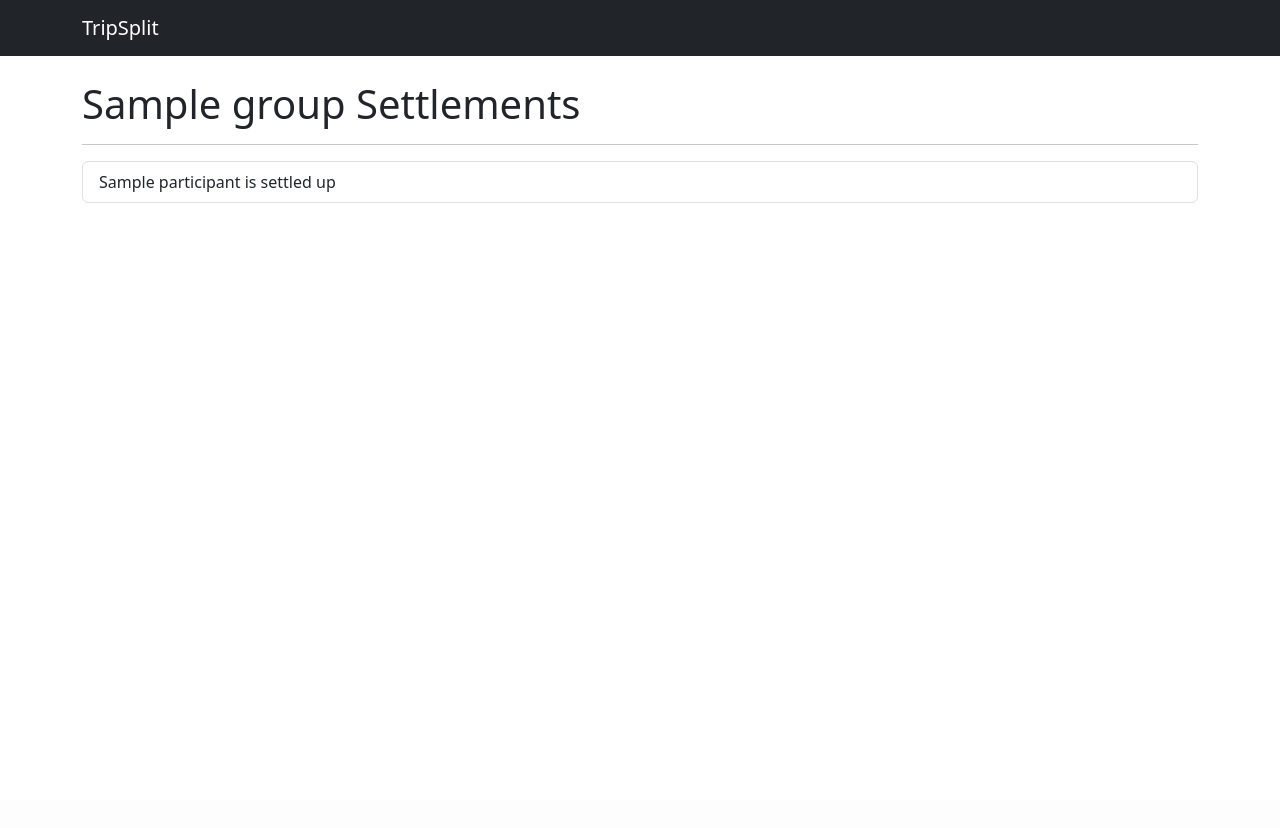
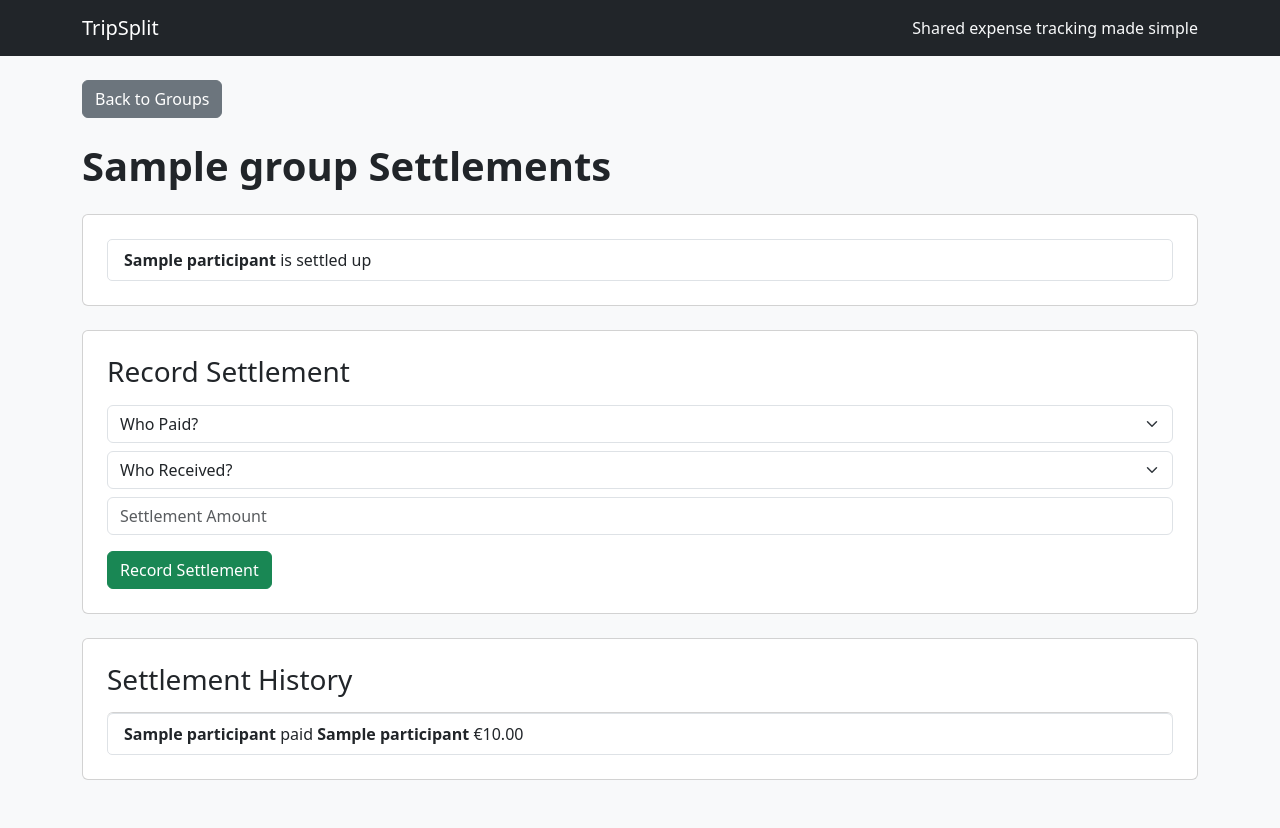
Before and after one commit to dakoalesia1-boop/TripSplit-app, a Flask app: page /group/1/settlements in a window 1280 px wide. Before the commit the page ends 203 px from the top, so only its background shows below. Run offline with Flask 3, Linux system fonts and the light colour scheme; tables that the repository leaves empty hold one stand-in row (values such as "Sample post").

Commit message:
Add settlement recording workflow and improve interface design

```diff
--- a/app/routes/main_routes.py
+++ b/app/routes/main_routes.py
@@ -1,6 +1,7 @@
+from click import group
 from flask import Blueprint, render_template, request, redirect, url_for
 from app import db
-from app.models.models import Group, Participant, Expense, ExpenseShare
+from app.models.models import Group, Participant, Expense, ExpenseShare, Settlement
 from app.services.settlement_service import calculate_balances
 
 main = Blueprint("main", __name__)
@@ -83,11 +84,31 @@ def settlements(group_id):
     expenses = Expense.query.filter_by(group_id=group.id).all()
     balances = calculate_balances(expenses)
     participant_lookup = {participant.id: participant.name for participant in participants}
-
+    settlement_history = Settlement.query.filter_by(
+        group_id=group.id
+    ).all()
 
     return render_template(
         "settlements.html",
         group=group,
         balances=balances,
-        participant_lookup=participant_lookup
+        participant_lookup=participant_lookup,
+        settlement_history=settlement_history
     )
+
+@main.route("/group/<int:group_id>/settle-payment", methods=["POST"])
+def settle_payment(group_id):
+    payer_id = request.form.get("payer_id")
+    receiver_id = request.form.get("receiver_id")
+    amount = request.form.get("amount")
+
+    if payer_id and receiver_id and amount:
+        settlement = Settlement(
+            payer_id=int(payer_id),
+            receiver_id=int(receiver_id),
+            amount=float(amount),
+            group_id=group_id
+        )
+        db.session.add(settlement)
+        db.session.commit()
+    return redirect(url_for("main.settlements", group_id=group_id))
--- a/app/templates/base.html
+++ b/app/templates/base.html
@@ -10,13 +10,20 @@
         rel="stylesheet"
     >
 </head>
-<body>
+
+<body class="bg-light">
+
 <nav class="navbar navbar-dark bg-dark mb-4">
     <div class="container">
+
         <a class="navbar-brand" href="/">TripSplit</a>
+
+        <span class="navbar-text text-light">
+            Shared expense tracking made simple
+        </span>
     </div>
 </nav>
-<div class="container">
+<div class="container mb-5">
     {% block content %}{% endblock %}
 </div>
 </body>
--- a/app/templates/settlements.html
+++ b/app/templates/settlements.html
@@ -2,9 +2,15 @@
 
 {% block content %}
 
-<h1>{{ group.name }} Settlements</h1>
+<a href="/" class="btn btn-secondary mb-4">
+    Back to Groups
+</a>
 
-<hr>
+<h1 class="mb-4 fw-bold">
+    {{ group.name }} Settlements
+</h1>
+
+<div class="card p-4 mb-4">
 
     <ul class="list-group">
 
@@ -12,7 +18,9 @@
 
             <li class="list-group-item">
 
+                <strong>
                     {{ participant_lookup[participant_id] }}
+                </strong>
 
                 {% if balance > 0 %}
                     is owed €{{ "%.2f"|format(balance) }}
@@ -28,4 +36,98 @@
 
     </ul>
 
+</div>
+
+<div class="card p-4 mb-4">
+
+    <h3 class="mb-3">Record Settlement</h3>
+
+    <form
+        method="POST"
+        action="{{ url_for('main.settle_payment', group_id=group.id) }}"
+    >
+
+        <select
+            name="payer_id"
+            class="form-select mb-2"
+            required
+        >
+
+            <option value="">Who Paid?</option>
+
+            {% for participant_id, balance in balances.items() %}
+
+                <option value="{{ participant_id }}">
+                    {{ participant_lookup[participant_id] }}
+                </option>
+
+            {% endfor %}
+
+        </select>
+
+        <select
+            name="receiver_id"
+            class="form-select mb-2"
+            required
+        >
+
+            <option value="">Who Received?</option>
+
+            {% for participant_id, balance in balances.items() %}
+
+                <option value="{{ participant_id }}">
+                    {{ participant_lookup[participant_id] }}
+                </option>
+
+            {% endfor %}
+
+        </select>
+
+        <input
+            type="number"
+            step="0.01"
+            name="amount"
+            class="form-control mb-3"
+            placeholder="Settlement Amount"
+            required
+        >
+
+        <button class="btn btn-success">
+            Record Settlement
+        </button>
+
+    </form>
+
+</div>
+
+<div class="card p-4">
+
+    <h3 class="mb-3">Settlement History</h3>
+
+    <ul class="list-group">
+
+        {% for settlement in settlement_history %}
+
+            <li class="list-group-item">
+
+                <strong>
+                    {{ participant_lookup[settlement.payer_id] }}
+                </strong>
+
+                paid
+
+                <strong>
+                    {{ participant_lookup[settlement.receiver_id] }}
+                </strong>
+
+                €{{ "%.2f"|format(settlement.amount) }}
+
+            </li>
+
+        {% endfor %}
+
+    </ul>
+
+</div>
+
 {% endblock %}
```
Also changed, not shown: app/models/models.py (+23 -0 lines), app/templates/group_detail.html (+27 -34 lines), app/templates/index.html (+32 -5 lines). Lines whose indentation alone changed are shown as unchanged.
